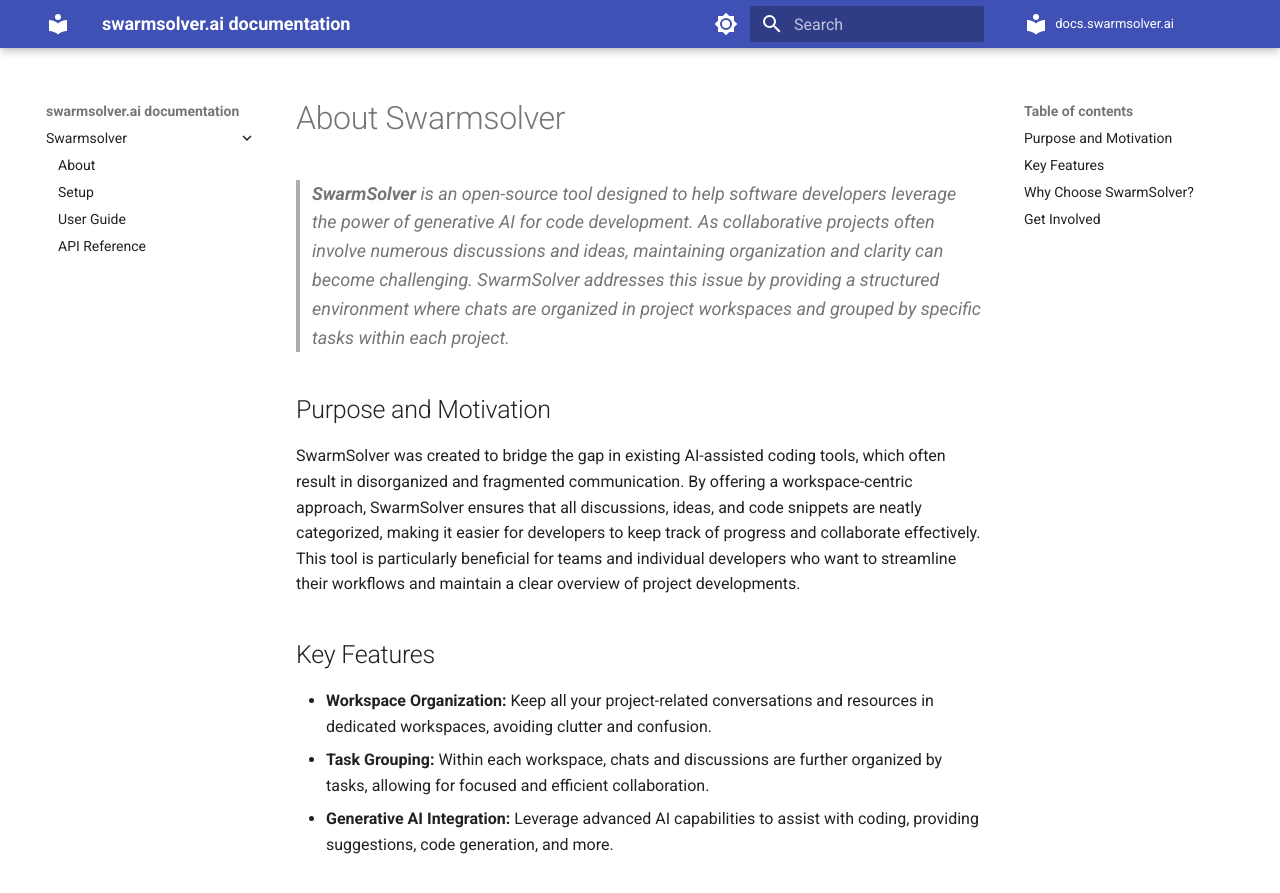
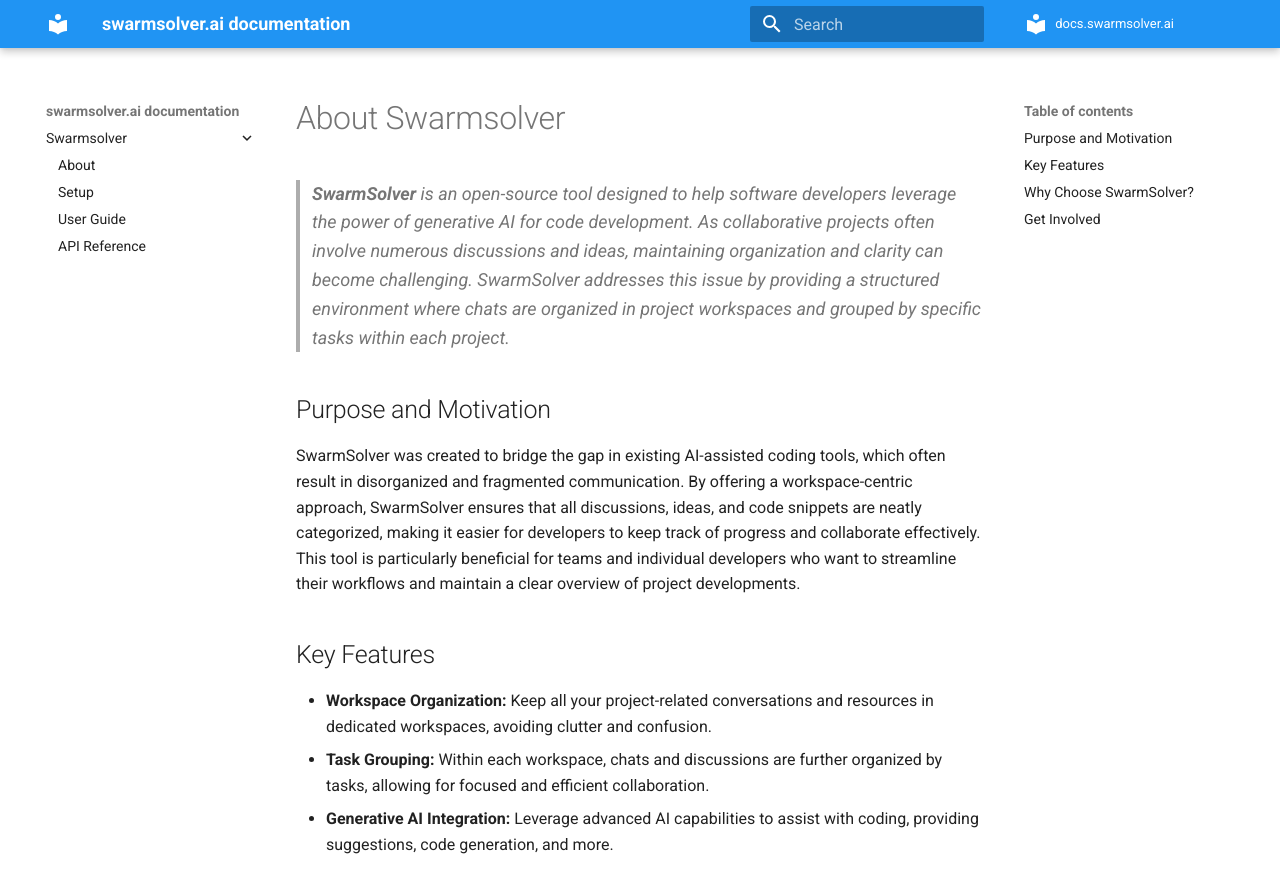
Before and after one commit to swarmsolver-ai/docs.swarmsolver.ai, an MkDocs documentation site: the page built from docs/index.md, in a window 1280 px wide and 900 px high. Shown: the top 893 px of the window. Built offline with MkDocs 1.6.1 and Material for MkDocs 9.7.7, drawn with Linux system fonts in a browser that asks for light colours; comment, search, counter and statistics services are not loaded.

Commit message:
page structure

```diff
--- a/mkdocs.yml
+++ b/mkdocs.yml
@@ -174,6 +174,7 @@ theme:
   # +------------------------------------------------------------------------------------------------------+
 
   palette:
+    - primary: blue
 
     # Palette toggle for light mode
     - scheme: default
```
